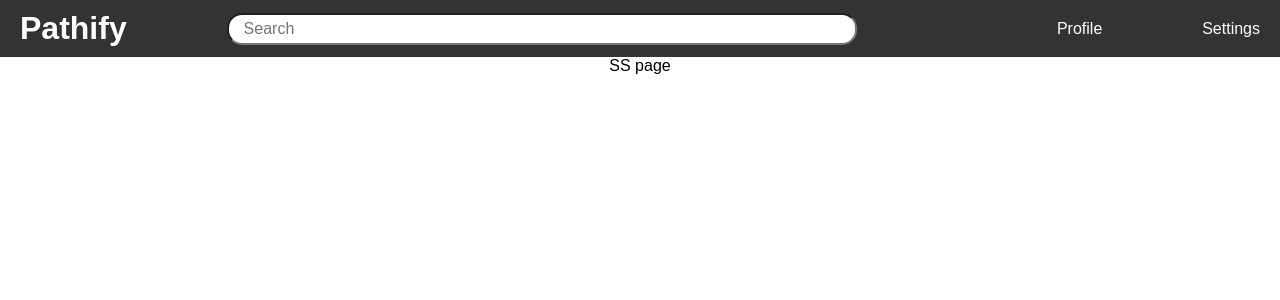
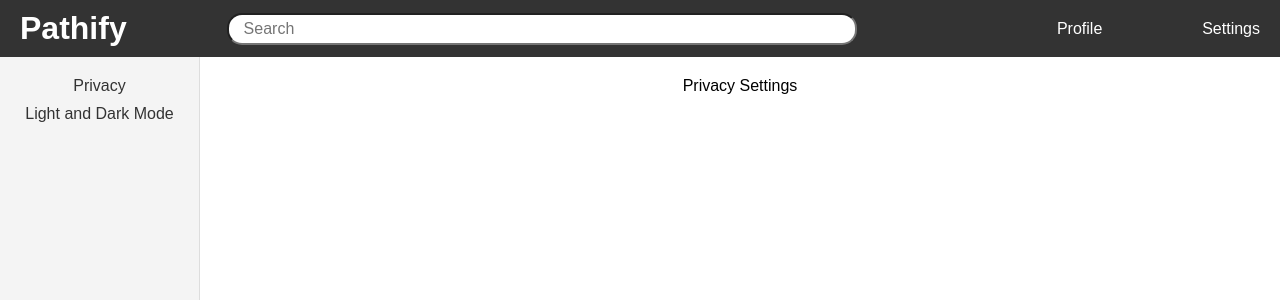
Before and after one commit to by04min/Pathify, a React (Vite) app in the folder pathify/: page /settings in a window 1280 px wide. Shown: the top 300 px of the page. Built offline with nearby package versions, Linux system fonts and the light colour scheme.

Commit message:
basic settings sidebar + navigation

```diff
--- /dev/null
+++ b/pathify/src/components/Settings.css
@@ -0,0 +1,31 @@
+.settings-page {
+    display: flex;
+    height: 100vh;
+  }
+
+  .sidebar {
+    width: 200px;
+    padding: 20px;
+    background-color: #f4f4f4;
+    border-right: 1px solid #ddd;
+  }
+
+  .sidebar ul {
+    list-style-type: none;
+    padding: 0;
+  }
+
+  .sidebar li {
+    margin-bottom: 10px;
+    cursor: pointer;
+    color: #333;
+  }
+
+  .sidebar li:hover {
+    color: #007bff;
+  }
+
+  .settings-content {
+    flex: 1;
+    padding: 20px;
+  }
--- a/pathify/src/pages/Settings.jsx
+++ b/pathify/src/pages/Settings.jsx
@@ -1,12 +1,34 @@
-import React from 'react'
+import React, {useState} from 'react'
+import "../components/Settings.css"
 
 const Settings = () => {
+    const [selectedSetting, setSelectedSetting] = useState("privacy");
 
-    return(
-        <div>
-            SS page
+    const renderSetting = () => {
+        switch (selectedSetting) {
+            case "privacy":
+                return <div>Privacy Settings</div>
+            case "light/dark mode":
+                return <div>Light and Dark Mode</div>
+            default:
+                return <div>Select a setting!</div>
+        }
+    };
+
+    return (
+        <div className="settings-page">
+            <aside className="sidebar">
+                <ul>
+                    <li onClick={() => setSelectedSetting("privacy")}>Privacy</li>
+                    <li onClick={() => setSelectedSetting("light/dark mode")}>Light and Dark Mode</li>
+                </ul>
+            </aside>
+            <main className="settings-content">
+                {renderSetting()}
+            </main>
         </div>
+
     );
-}
+};
 
 export default Settings;
```
Also changed, not shown: pathify/src/components/Dropdown.jsx (deleted, +0 -15 lines).
